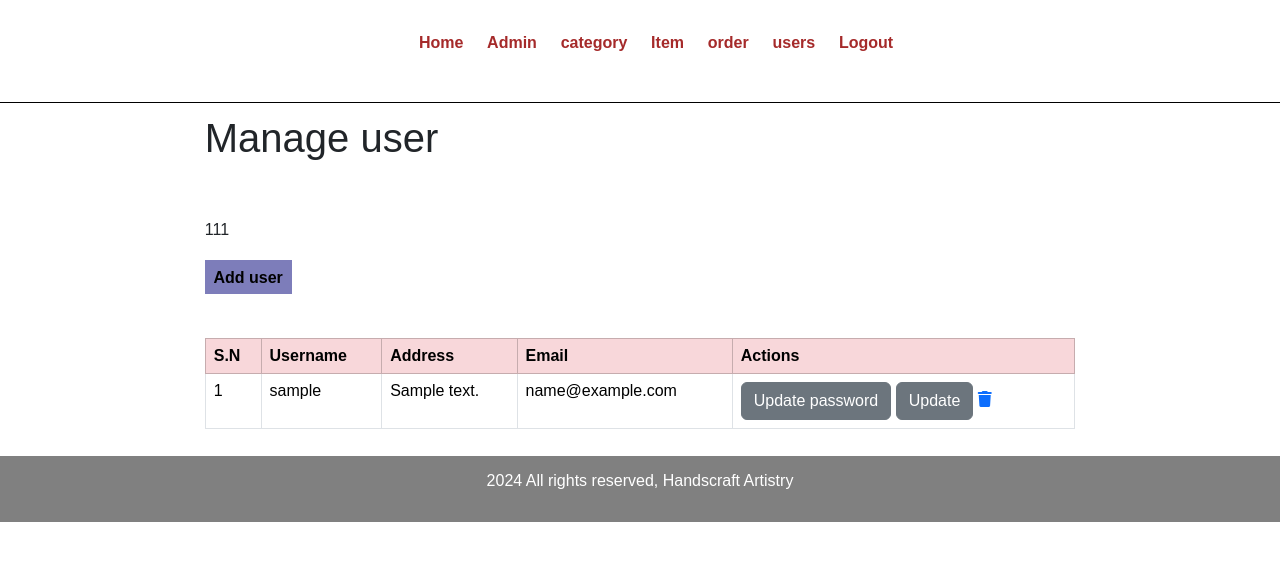
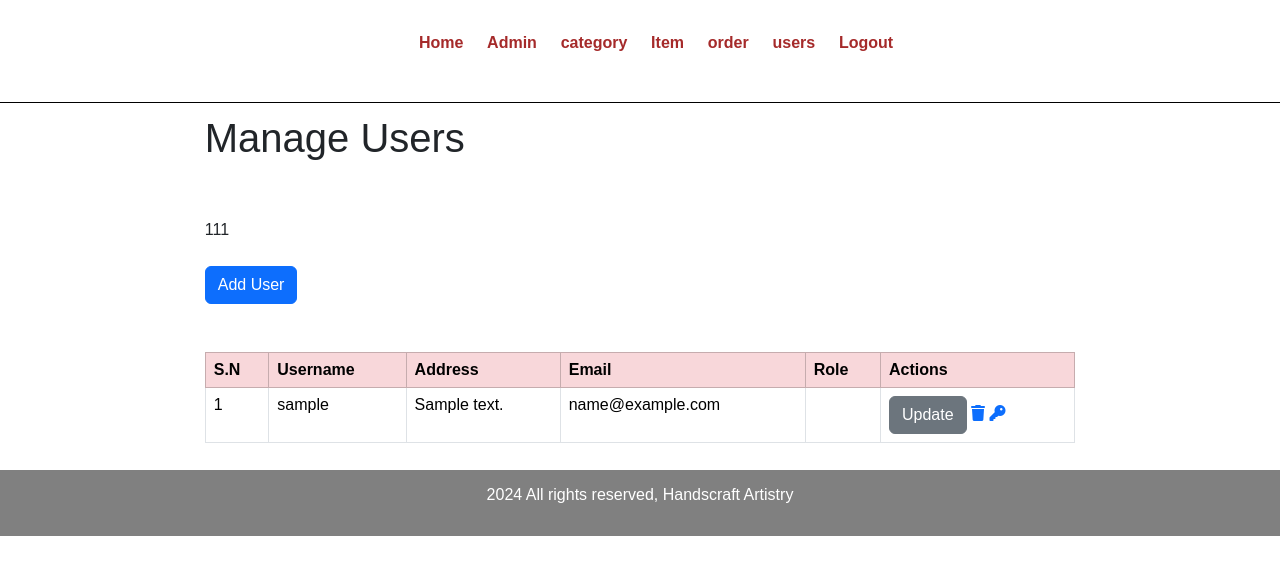
Before and after one commit to 9810506058/HANDSCRAFT, a PHP site: page /HANDSCRAFT/admin/manage-user.php in a window 1280 px wide. Shown: the top 575 px of the page. Run offline with PHP 8.4, Linux system fonts and the light colour scheme; the visitor is signed in with stand-in values (Sample User, id 1); tables that the repository leaves empty or names only in its code hold one stand-in row (values such as "Sample post"); data that the repository does not hold is empty.

Commit message:
few changes done

```diff
--- a/website/admin/manage-user.php
+++ b/website/admin/manage-user.php
@@ -2,9 +2,9 @@
     include('partials/menu.php');
 ?>
 <link href="https://cdn.jsdelivr.net/npm/bootstrap@5.3.2/dist/css/bootstrap.min.css" rel="stylesheet">
-<div class="container ">
+<div class="container">
     <div class="wrapper">
-        <h1>Manage user</h1>
+        <h1>Manage Users</h1>
         <br>
         <br>
         <?php
@@ -20,94 +20,83 @@
                 echo $_SESSION['update'];
                 unset($_SESSION['update']);
             }
-
             if (isset($_SESSION['user-not-found'])) {
                 echo $_SESSION['user-not-found'];
                 unset($_SESSION['user-not-found']);
             }
-
             if (isset($_SESSION['pwd-not-match'])) {
                 echo $_SESSION['pwd-not-match'];
                 unset($_SESSION['pwd-not-match']);
             }
-
             if (isset($_SESSION['change-pwd'])) {
                 echo $_SESSION['change-pwd'];
                 unset($_SESSION['change-pwd']);
             }
-
-
-
         ?>
         <br>
         <br>
-        <a href="add-users.php" class="btn-primary">Add user</a>
+        <a href="add-users.php" class="btn btn-primary">Add User</a>
         <br>
         <br>
         <br>
         <div class="table-responsive-sm">
-        <table class="table w-55 h-30 table-bordered">
+            <table class="table table-bordered">
                 <thead class="table-danger">
                     <tr>
                         <th>S.N</th>
                         <th>Username</th>
                         <th>Address</th>
                         <th>Email</th>
+                        <th>Role</th>
                         <th>Actions</th>
                     </tr>
                 </thead>
+                <tbody>
                     <?php
                         $sql = "SELECT * FROM tbl_users";
                         $res = mysqli_query($conn, $sql);
 
-            if ($res == TRUE) {
-                $counts = mysqli_num_rows($res);
+                        if ($res) {
                             $sn = 1;
-
-                if ($counts > 0) {
                             while ($rows = mysqli_fetch_assoc($res)) {
                                 $id = $rows['id'];
                                 $username = $rows['username'];
                                 $address = $rows['address'];
-                        $email= $rows['email'];
-
+                                $email = $rows['email'];
+                                $userType = $rows['userType'];
                     ?>
                     <tr>
                         <td><?php echo $sn++; ?></td>
                         <td><?php echo $username; ?></td>
                         <td><?php echo $address; ?></td>
                         <td><?php echo $email; ?></td>
-                            <td >
-                            <a href="<?php echo SITEURL; ?>admin/update-password.php?id=<?php echo $id; ?>" class=" btn  btn-secondary">Update password</a>
-
-                                <a href="<?php echo SITEURL; ?>admin/update-admin.php?id=<?php echo $id; ?>" class=" btn btn-secondary">Update</a>
-                                <a href="#" onclick="confirmDelete('<?php echo SITEURL; ?>admin/delete-admin.php?id=<?php echo $id; ?>');"> <i class="fa-solid fa-trash"></i></a>
+                        <td><?php echo $userType; ?></td>
+                        <td>
+                            <a href="<?php echo SITEURL; ?>admin/update-user.php?id=<?php echo $id; ?>" class="btn btn-secondary">Update</a>
+                            <a href="#" onclick="confirmDelete('<?php echo SITEURL; ?>admin/delete-user.php?id=<?php echo $id; ?>');"> <i class="fa-solid fa-trash"></i></a>
+                                                        <a href="#" data-toggle="modal" data-target="#changePasswordModal<?php echo $id; ?>";> <i class="fa-solid fa-key"></i></a>
+                            <!-- Add modal for change password and delete modal -->
+                        </td>
+                    </tr>
+                    <?php
+                            }
+                        }
+                    ?>
+                </tbody>
+            </table>
+        </div>
+    </div>
+</div>
 
 <script>
     function confirmDelete(deleteUrl) {
-    // Display a confirmation dialog
-    var confirmDelete = confirm("Are you sure you want to delete this admin?");
-
-    // If the user clicks OK, navigate to the delete URL
+        var confirmDelete = confirm("Are you sure you want to delete this user?");
         if (confirmDelete) {
             window.location.href = deleteUrl;
         }
     }
 </script>
 
-                            </td>
-                        </tr>
-                        <?php
-                    }
-                }
-            }
-            ?>
-
-        </table>
-        </div>
-    </div>
-</div>
-
 <?php
     include('partials/footer.php');
 ?>
--- a/website/css/login.css
+++ b/website/css/login.css
@@ -57,7 +57,7 @@ h2:hover{
     border: #FFA41B;
 }
 .secondary-btn{
-    width: 80%;
+    width: 200px;
     height: 40px;
     background-color: #FFA41B;
     font-size: large;
```
Also changed, not shown: website/userlogin.php (+17 -4 lines). Lines whose indentation alone changed are shown as unchanged.
